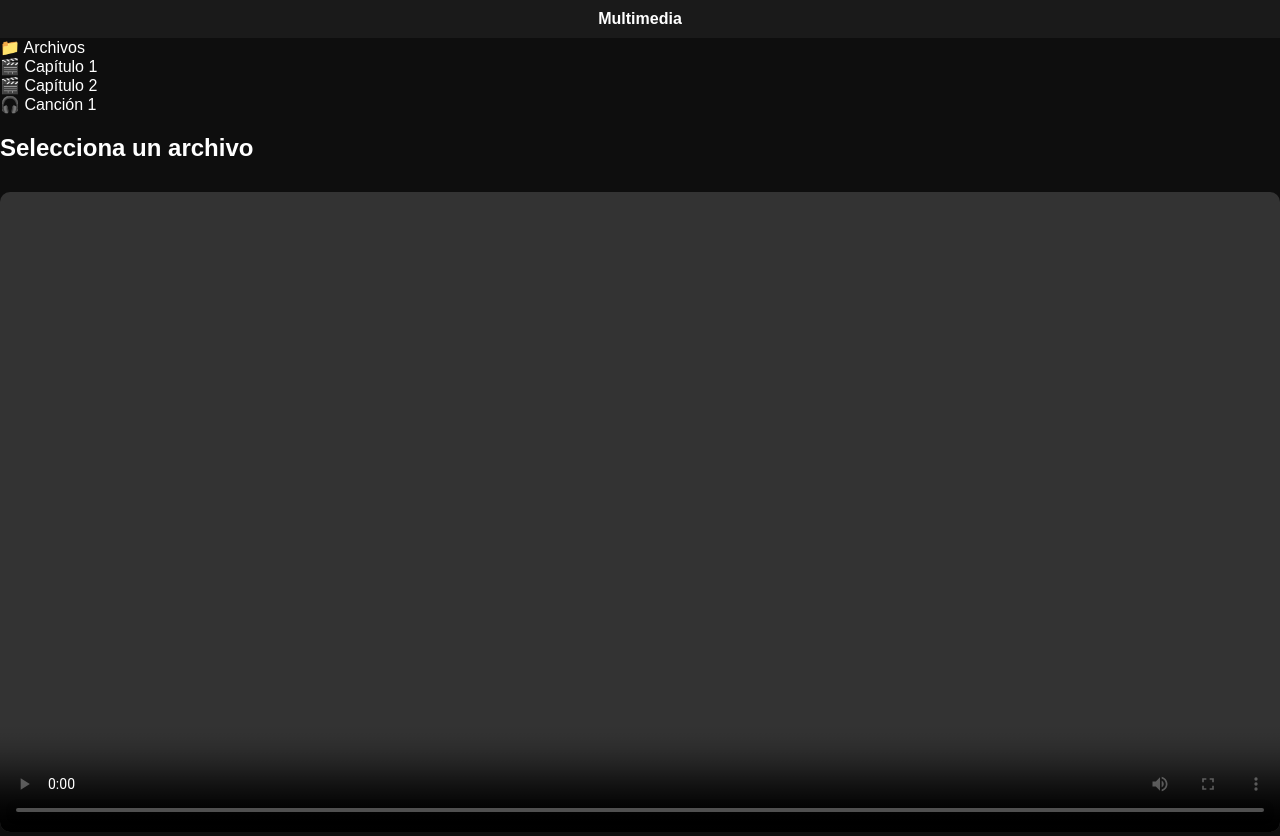
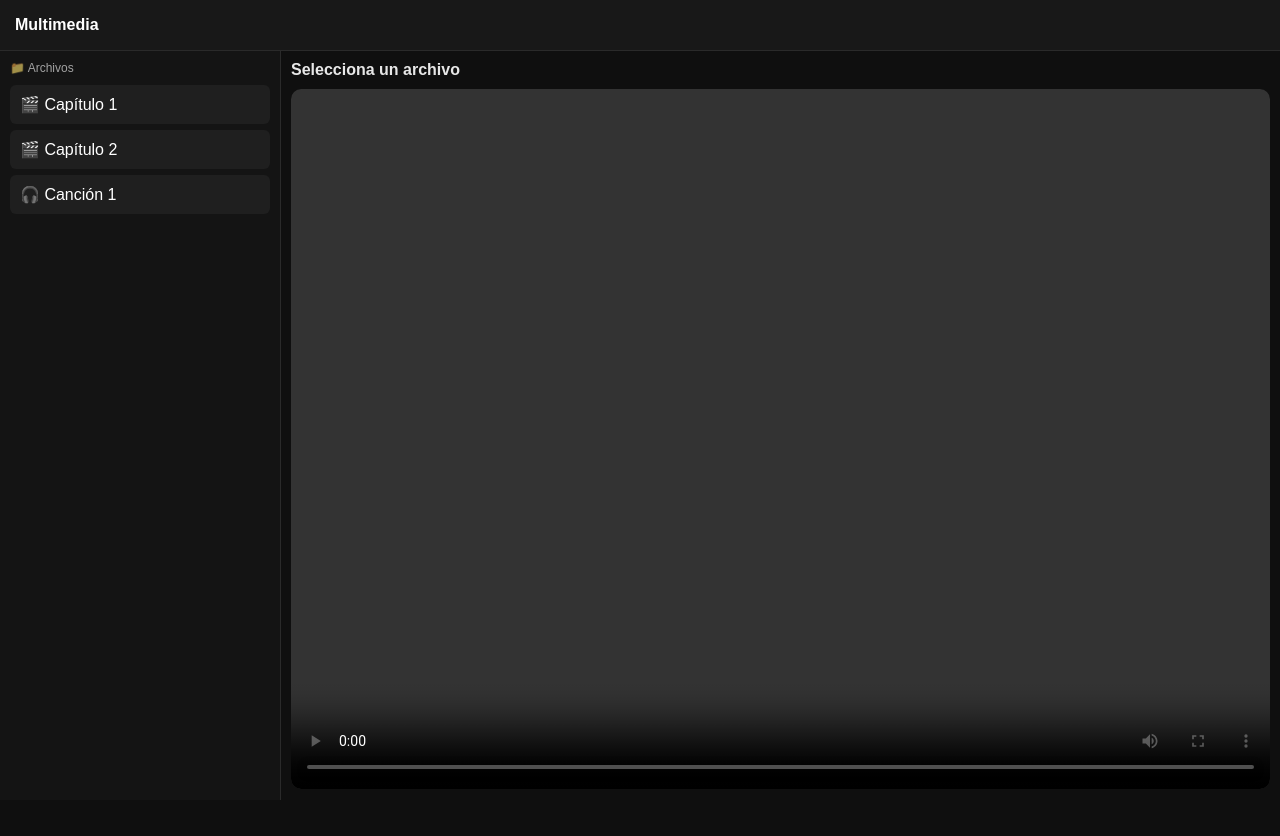
Before and after one commit to elsanchioo/elsanchioo.github.io, a plain HTML site: page index.html in a window 1280 px wide. After the commit the page ends 800 px from the top, so only its background shows below. Drawn offline with Linux system fonts and the light colour scheme.

Commit message:
Update style.css

```diff
--- a/style.css
+++ b/style.css
@@ -1,68 +1,153 @@
 body {
   margin: 0;
   font-family: Arial;
-  background: #0e0e0e;
+  background: #0f0f0f;
   color: white;
+  height: 100vh;
+  display: flex;
+  flex-direction: column;
 }
 
+/* 🧠 TOP BAR */
 header {
-  padding: 10px;
-  background: #1a1a1a;
-  text-align: center;
+  height: 50px;
+  display: flex;
+  align-items: center;
+  padding-left: 15px;
   font-weight: bold;
+  background: #181818;
+  border-bottom: 1px solid #2a2a2a;
 }
 
-.layout {
+/* 📐 MAIN LAYOUT */
+.container {
+  flex: 1;
   display: flex;
-  height: 90vh;
+  overflow: hidden;
 }
 
-/* 🧭 IZQUIERDA */
-.folders {
-  width: 18%;
-  background: #151515;
+/* 🧭 EXPLORER IZQUIERDO */
+.explorer {
+  width: 260px;
+  background: #141414;
+  border-right: 1px solid #2a2a2a;
+  overflow-y: auto;
   padding: 10px;
 }
 
-.folders button {
-  width: 100%;
-  margin: 5px 0;
+.section-title {
+  font-size: 12px;
+  opacity: 0.6;
+  margin-bottom: 10px;
+}
+
+.item {
   padding: 10px;
-  background: #2a2a2a;
-  border: none;
-  color: white;
+  margin-bottom: 6px;
+  background: #1f1f1f;
+  border-radius: 6px;
   cursor: pointer;
 }
 
-/* 📄 CENTRO */
-.files {
-  width: 32%;
-  background: #1c1c1c;
-  padding: 10px;
-  overflow-y: auto;
+.item:hover {
+  background: #2c2c2c;
 }
 
-.file {
+/* 🎬 VIEWER DERECHO */
+.viewer {
+  flex: 1;
+  display: flex;
+  flex-direction: column;
   padding: 10px;
-  margin: 5px 0;
-  background: #2a2a2a;
-  cursor: pointer;
-  border-radius: 6px;
 }
 
-.file:hover {
-  background: #3a3a3a;
+.viewer h2 {
+  margin: 0 0 10px 0;
+  font-size: 16px;
+  opacity: 0.9;
 }
 
-/* 🎬 DERECHA */
-.preview {
-  flex: 1;
-  padding: 10px;
-  background: #111;
+/* 📺 VIDEO RESPONSIVO */
+video {
+  width: 100%;
+  height: calc(100vh - 100px);
+  max-height: 100%;
+  background: black;
+  border-radius: 10px;
+}body {
+  margin: 0;
+  font-family: Arial;
+  background: #0f0f0f;
+  color: white;
+  height: 100vh;
+  display: flex;
+  flex-direction: column;
 }
 
+/* 🧠 TOP BAR */
+header {
+  height: 50px;
+  display: flex;
+  align-items: center;
+  padding-left: 15px;
+  font-weight: bold;
+  background: #181818;
+  border-bottom: 1px solid #2a2a2a;
+}
+
+/* 📐 MAIN LAYOUT */
+.container {
+  flex: 1;
+  display: flex;
+  overflow: hidden;
+}
+
+/* 🧭 EXPLORER IZQUIERDO */
+.explorer {
+  width: 260px;
+  background: #141414;
+  border-right: 1px solid #2a2a2a;
+  overflow-y: auto;
+  padding: 10px;
+}
+
+.section-title {
+  font-size: 12px;
+  opacity: 0.6;
+  margin-bottom: 10px;
+}
+
+.item {
+  padding: 10px;
+  margin-bottom: 6px;
+  background: #1f1f1f;
+  border-radius: 6px;
+  cursor: pointer;
+}
+
+.item:hover {
+  background: #2c2c2c;
+}
+
+/* 🎬 VIEWER DERECHO */
+.viewer {
+  flex: 1;
+  display: flex;
+  flex-direction: column;
+  padding: 10px;
+}
+
+.viewer h2 {
+  margin: 0 0 10px 0;
+  font-size: 16px;
+  opacity: 0.9;
+}
+
+/* 📺 VIDEO RESPONSIVO */
 video {
   width: 100%;
-  margin-top: 10px;
+  height: calc(100vh - 100px);
+  max-height: 100%;
+  background: black;
   border-radius: 10px;
 }
```
